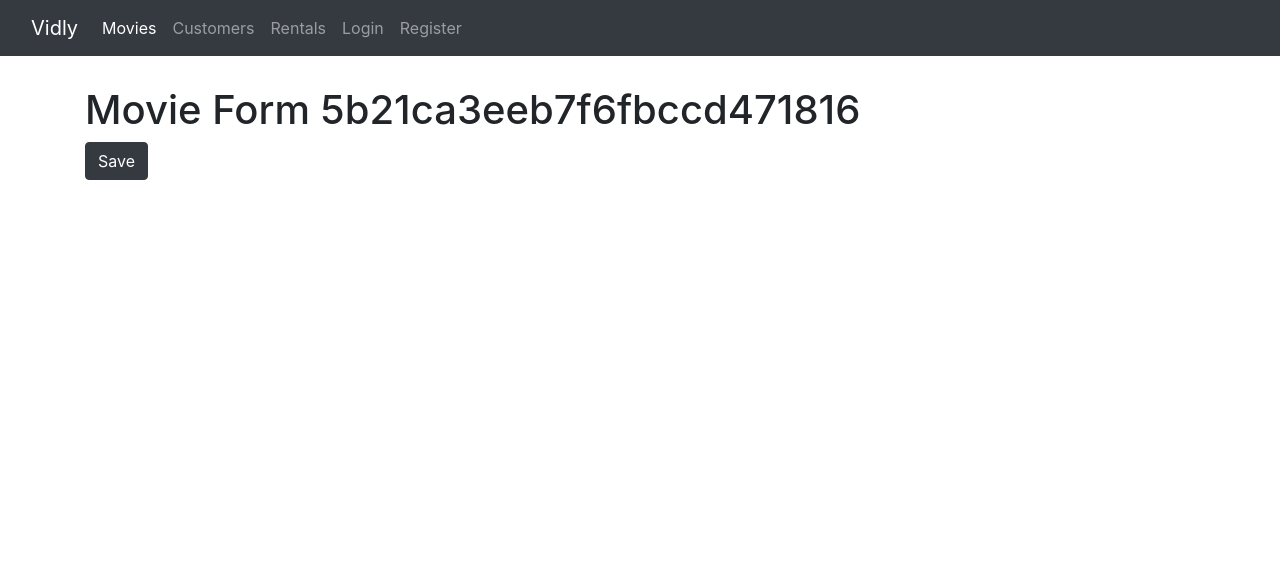
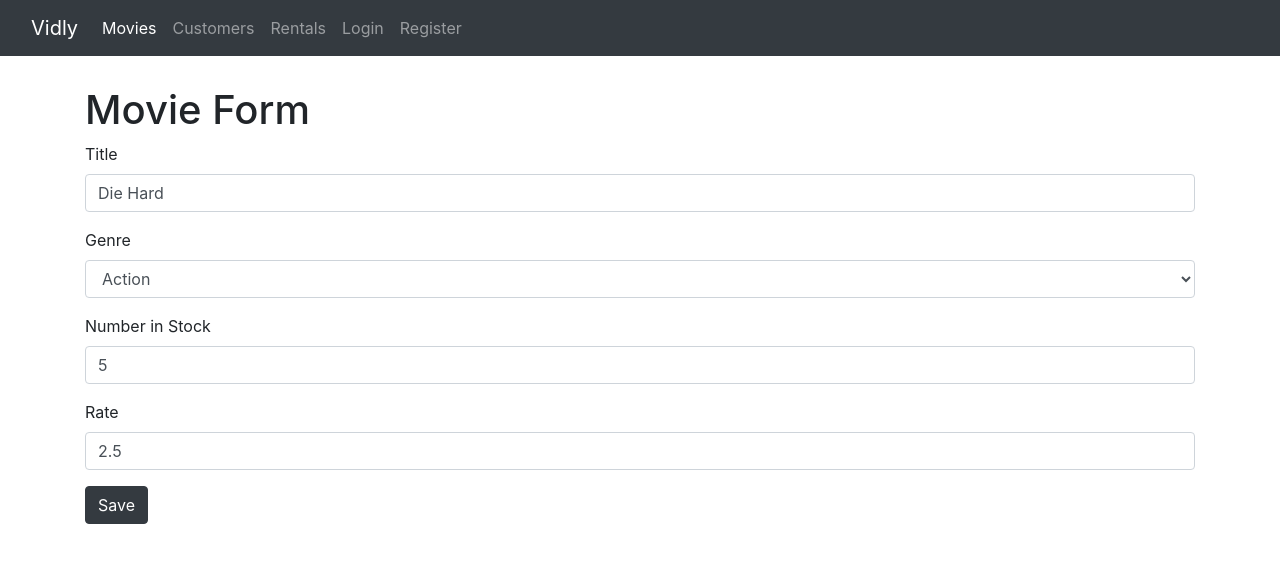
Before and after one commit to yedai13/react-moxit, a React (Create React App) app in the folder vidly/: page /movies/5b21ca3eeb7f6fbccd471816 in a window 1280 px wide. Shown: the top 562 px of the page. Built offline with nearby package versions, Linux system fonts and the light colour scheme.

Commit message:
movie form

```diff
--- a/vidly/src/components/common/form.jsx
+++ b/vidly/src/components/common/form.jsx
@@ -1,6 +1,7 @@
 import React, { Component } from "react";
 import Joi from "joi-browser";
 import Input from "./input";
+import Select from "./select";
 
 class Form extends Component {
   state = {
@@ -67,6 +68,21 @@ class Form extends Component {
       />
     );
   }
+
+  renderSelect(name, label, options) {
+    const { data, errors } = this.state;
+
+    return (
+      <Select
+        name={name}
+        value={data[name]}
+        label={label}
+        options={options}
+        onChange={this.handleChange}
+        error={errors[name]}
+      />
+    );
+  }
 }
 
 export default Form;
--- /dev/null
+++ b/vidly/src/components/common/select.jsx
@@ -0,0 +1,21 @@
+import React from "react";
+
+const Select = ({ name, label, options, error, ...rest }) => {
+  return (
+    <div className="form-group">
+      <label htmlFor={name}>{label}</label>
+      <select name={name} id={name} {...rest} className="form-control">
+        <option value="" />
+
+        {options.map((option) => (
+          <option key={option._id} value={option._id}>
+            {option.name}
+          </option>
+        ))}
+      </select>
+      {error && <div className="text-danger">{error}</div>}
+    </div>
+  );
+};
+
+export default Select;
--- a/vidly/src/components/movieForm.jsx
+++ b/vidly/src/components/movieForm.jsx
@@ -1,14 +1,82 @@
 import React from "react";
+import Joi from "joi-browser";
+import Form from "./common/form";
+import { getMovie, saveMovie } from "./../services/fakeMovieService";
+import { getGenres } from "../services/fakeGenreService";
+import { genres } from "./../services/fakeGenreService";
 
-const MovieForm = ({ match, history }) => {
-  return (
-    <div>
-      <h1>Movie Form {match.params.id}</h1>
-      <button className="btn btn-dark" onClick={() => history.push("/movies")}>
-        Save
-      </button>
-    </div>
-  );
-};
+class MovieForm extends Form {
+  state = {
+    data: {
+      title: "",
+      genreId: "",
+      numberInStock: "",
+      dailyRentalRate: "",
+    },
+    genres: [],
+    errors: {},
+  };
+
+  schema = {
+    _id: Joi.string(),
+    title: Joi.string().required().label("Title"),
+    genreId: Joi.string().required().label("Genre"),
+    numberInStock: Joi.number()
+      .required()
+      .min(0)
+      .max(10)
+      .label("Number in Stock"),
+    dailyRentalRate: Joi.number()
+      .required()
+      .min(0)
+      .max(10)
+      .label("Daily Rental Rate"),
+  };
+
+  componentDidMount() {
+    const genres = getGenres();
+    this.setState({ genres });
+
+    const movieId = this.props.match.params.id;
+    if (movieId === "new") return;
+
+    const movie = getMovie(movieId);
+    if (!movie) return this.props.history.replace("/not-found");
+
+    this.setState({ data: this.mapToViewModel(movie) });
+  }
+
+  mapToViewModel(movie) {
+    return {
+      _id: movie._id,
+      title: movie.title,
+      genreId: movie.genre._id,
+      numberInStock: movie.numberInStock,
+      dailyRentalRate: movie.dailyRentalRate,
+    };
+  }
+
+  doSubmit = () => {
+    saveMovie(this.state.data);
+
+    this.props.history.push("/movies");
+  };
+
+  render() {
+    return (
+      <div>
+        <h1>Movie Form</h1>
+
+        <form onSubmit={this.handleSubmit}>
+          {this.renderInput("title", "Title")}
+          {this.renderSelect("genreId", "Genre", this.state.genres)}
+          {this.renderInput("numberInStock", "Number in Stock", "number")}
+          {this.renderInput("dailyRentalRate", "Rate")}
+          {this.renderButton("Save")}
+        </form>
+      </div>
+    );
+  }
+}
 
 export default MovieForm;
--- a/vidly/src/components/movies.jsx
+++ b/vidly/src/components/movies.jsx
@@ -6,6 +6,7 @@ import { getGenres } from "../services/fakeGenreService";
 import Pagination from "./common/pagination";
 import { paginate } from "../utils/paginate";
 import _ from "lodash";
+import { Link } from "react-router-dom";
 
 class Movies extends Component {
   state = {
@@ -40,6 +41,10 @@ class Movies extends Component {
         </div>
 
         <div className="col">
+          <Link to="/movies/new" className="btn btn-dark mb-4">
+            New Movie
+          </Link>
+
           <p>Showing {totalCount} movies in the database.</p>
           <MoviesTable
             movies={movies}
--- a/vidly/src/services/fakeMovieService.js
+++ b/vidly/src/services/fakeMovieService.js
@@ -78,13 +78,13 @@ export function getMovie(id) {
 
 export function saveMovie(movie) {
   let movieInDb = movies.find((m) => m._id === movie._id) || {};
-  movieInDb.name = movie.name;
+  movieInDb.title = movie.title;
   movieInDb.genre = genresAPI.genres.find((g) => g._id === movie.genreId);
   movieInDb.numberInStock = movie.numberInStock;
   movieInDb.dailyRentalRate = movie.dailyRentalRate;
 
   if (!movieInDb._id) {
-    movieInDb._id = Date.now();
+    movieInDb._id = Date.now().toString();
     movies.push(movieInDb);
   }
 
```
